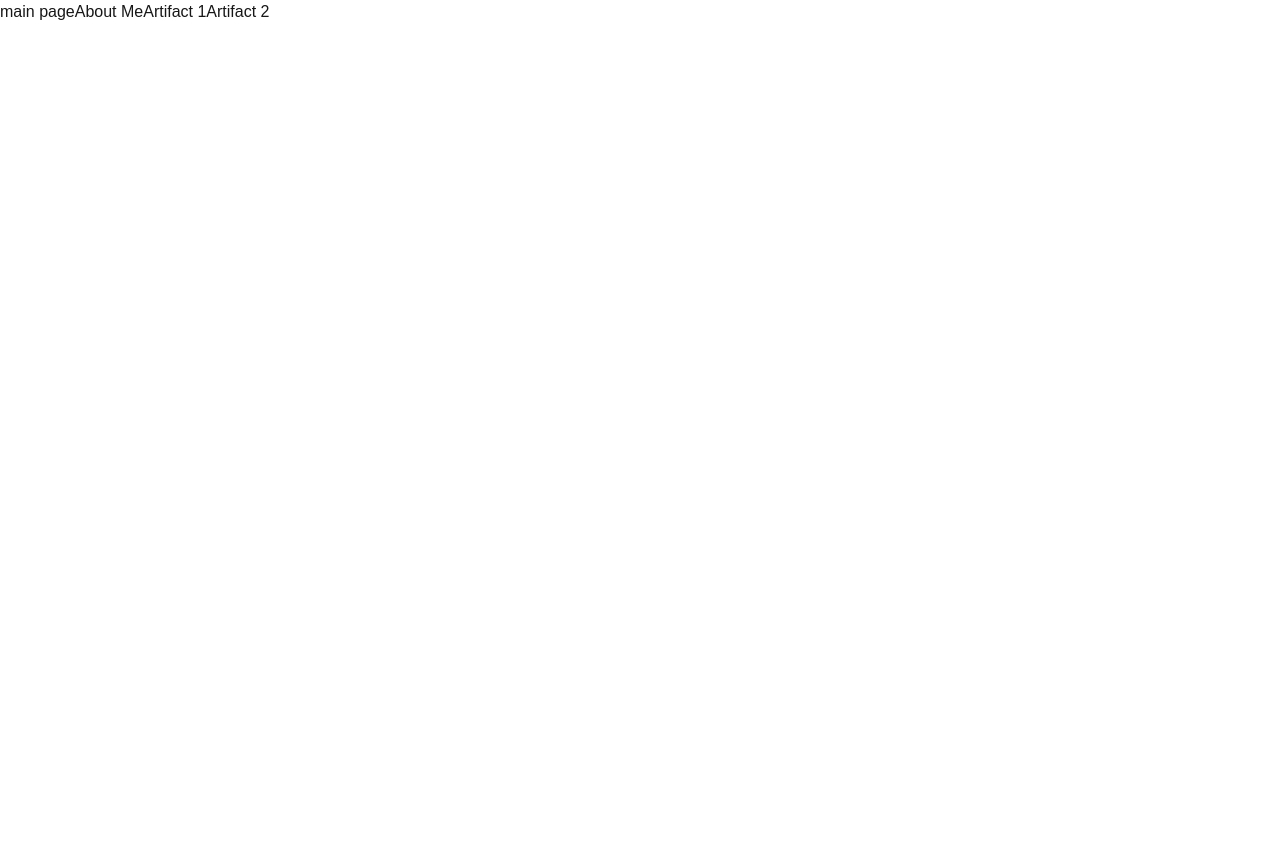
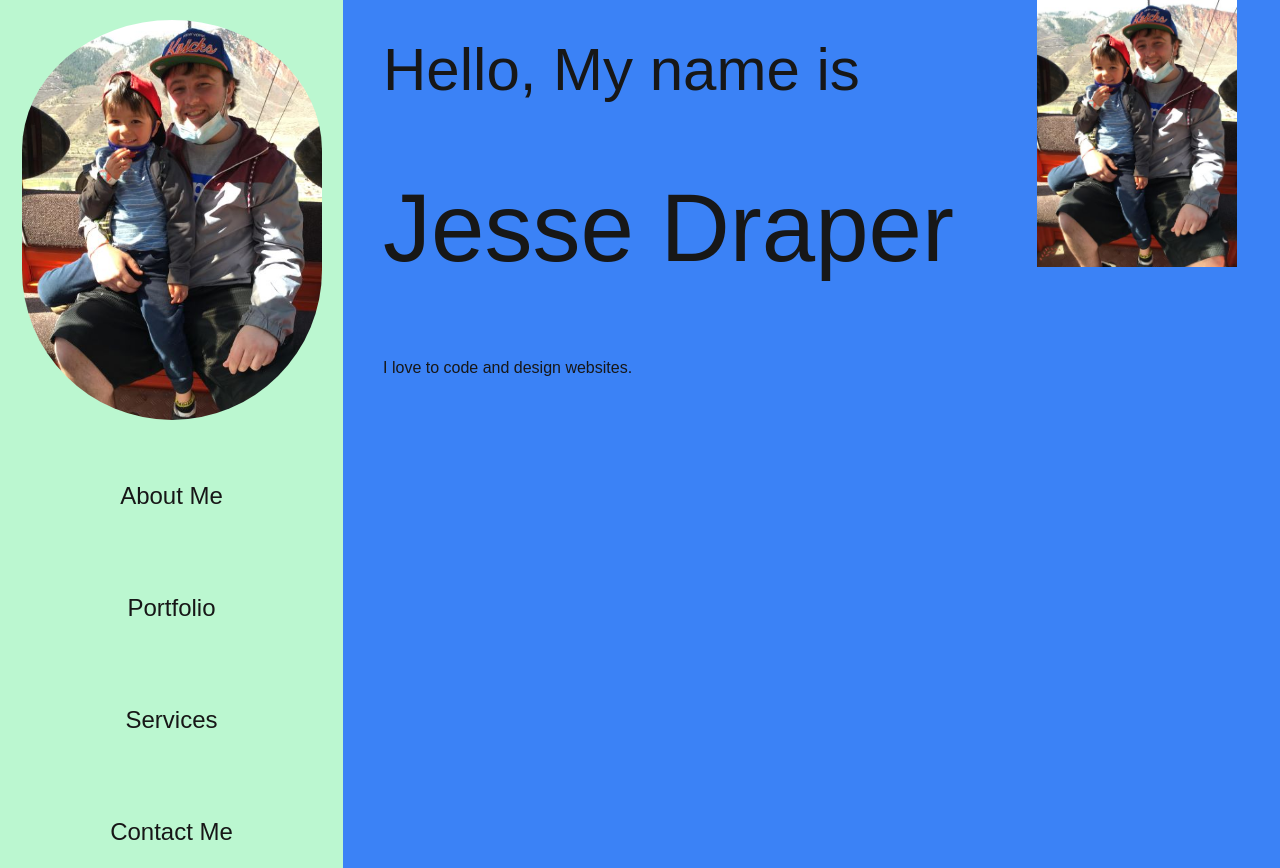
Before and after one commit to Konado22/Konado22.github.io, a Next.js app: page / in a window 1280 px wide. Before the commit the page ends 800 px from the top, so only its background shows below. Built offline with nearby package versions, Linux system fonts and the light colour scheme.

Commit message:
add structure for tailwind and main file, to break main into fragments

```diff
--- a/app/page.tsx
+++ b/app/page.tsx
@@ -5,6 +5,7 @@
 //
 //===============================================================================================
 'use client'
+import Image from "next/image";
 import React from "react";
 import { useState } from "react";
 export default function Home() {
@@ -13,12 +14,28 @@ export default function Home() {
   {
     if (currentPage == 'main') {
       return (
-        <>
-          main page
-          <button onClick={() => newPage('aboutme')}>About Me </button>
-          <button onClick={() => newPage('traveler')}>Artifact 1</button>
-          <button onClick={() => newPage('binarytree')}>Artifact 2</button>
-        </>
+        <div className="grid grid-flow-col bg-blue-500">
+          <div className="grid gap-y-10 bg-green-200">
+            <div className="flex justify-center">
+              <Image src='/profile.jpg' alt="profile picture" width='300' height='220' className=" pt-5 rounded-full" />
+            </div>
+            <button className="hover:bg-green-600 rounded p-5 text-2xl" onClick={()=>newPage('aboutme')}>About Me</button>
+            <button className="hover:bg-green-600 rounded p-5 text-2xl" onClick={()=>newPage('portfolio')}>Portfolio</button>
+            <button className="hover:bg-green-600 rounded p-5 text-2xl"onClick={()=>newPage('services')}>Services</button>
+            <button className="hover:bg-green-600 rounded p-5 text-2xl"onClick={()=>newPage('contactme')}>Contact Me</button>
+
+          </div>
+
+
+          <div className="space-y-20 flex flex-col align-middle p-10">
+            <h2 className="text-6xl">Hello, My name is</h2>
+            <h1 className="text-8xl">Jesse Draper</h1>
+            <p>I love to code and design websites.  </p>
+          </div>
+          <div>
+            <Image src='/profile.jpg' alt="picture filler"height='200' width='200'/>
+          </div>
+        </div>
       )
     } else if (currentPage == 'aboutme') {
       return (
@@ -30,11 +47,11 @@ export default function Home() {
             <p>contact information</p>
           </div>
           <button onClick={() => newPage('main')}>Homepage</button>
-          <button onClick={() => newPage('traveler')}>Artifact 1</button>
-          <button onClick={() => newPage('binarytree')}>Artifact 2</button>
+          <button onClick={() => newPage('portfolio')}>Portfolio</button>
+          <button onClick={() => newPage('contactme')}>Contact Me</button>
         </>
       )
-    } else if (currentPage == 'traveler') {
+    } else if (currentPage == 'portfolio') {
       return (
         <>
           <h1>Artifact 1:Traveler</h1>
@@ -47,10 +64,10 @@ export default function Home() {
           </div>
           <button onClick={() => newPage('main')}>Homepage</button>
           <button onClick={() => newPage('aboutme')}>About Me </button>
-          <button onClick={() => newPage('binarytree')}>Artifact 2</button>
+          <button onClick={() => newPage('contactme')}>Contact Me</button>
         </>
       )
-    } else if (currentPage == 'binarytree') {
+    } else if (currentPage == 'contactme') {
       return (
         <>
           <h1>Artifact 2 Binary tree</h1>
```
Also changed, not shown: public/profile.jpg (added).
